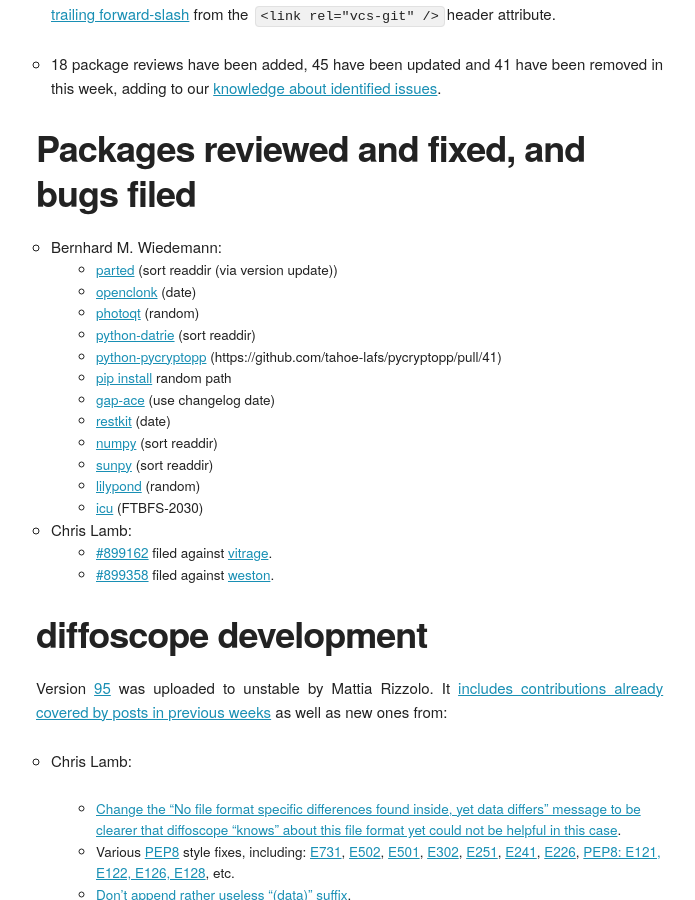
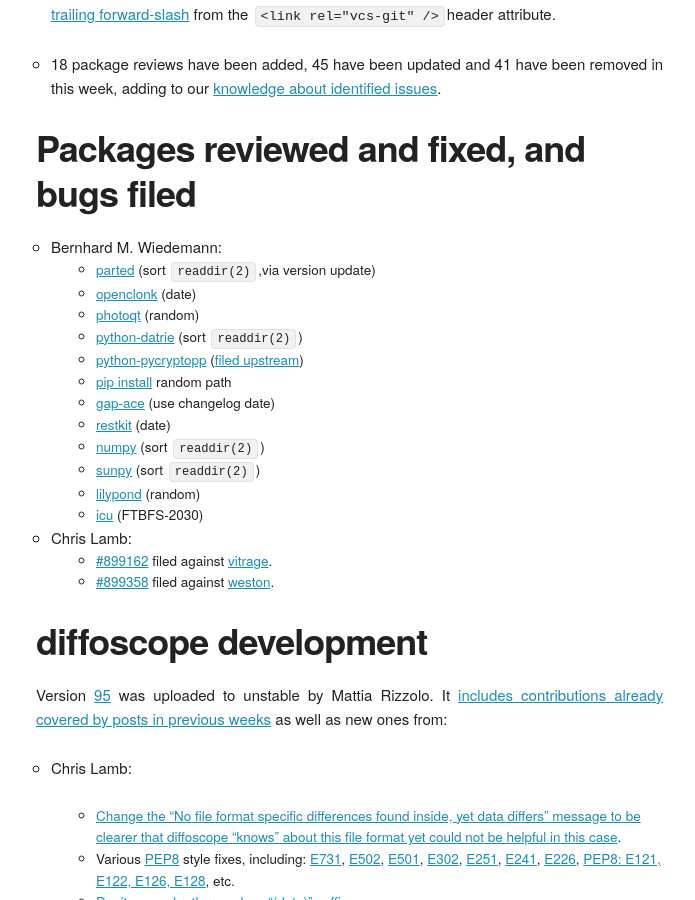
Before and after one commit to prototypefund/reproducible-website, a Jekyll site: the page built from _blog/posts/161.md, in a window 1280 px wide and 900 px high, scrolled down 1184 px. Shown: the whole window, without its empty margins (124-819 px from the left). Built offline with Jekyll 4.4.1, drawn with Linux system fonts in a browser that asks for light colours; some web fonts are replaced.

Commit message:
Tidy up list of fixes from Bernhard.

```diff
--- a/_blog/posts/161.md
+++ b/_blog/posts/161.md
@@ -25,16 +25,16 @@
 -------------------------------------------
 
 * Bernhard M. Wiedemann:
-    * [parted](https://build.opensuse.org/request/show/611893) (sort readdir (via version update))
+    * [parted](https://build.opensuse.org/request/show/611893) (sort `readdir(2)`,via version update)
     * [openclonk](https://build.opensuse.org/request/show/612217) (date)
     * [photoqt](https://build.opensuse.org/request/show/612224) (random)
-    * [python-datrie](https://build.opensuse.org/request/show/612228) (sort readdir)
-    * [python-pycryptopp](https://build.opensuse.org/request/show/612261) (https://github.com/tahoe-lafs/pycryptopp/pull/41)
+    * [python-datrie](https://build.opensuse.org/request/show/612228) (sort `readdir(2)`)
+    * [python-pycryptopp](https://build.opensuse.org/request/show/612261) ([filed upstream](https://github.com/tahoe-lafs/pycryptopp/pull/41))
     * [pip install](https://bugzilla.opensuse.org/show_bug.cgi?id=1094323) random path
     * [gap-ace](https://github.com/gap-packages/ace/pull/15) (use changelog date)
     * [restkit](https://github.com/benoitc/restkit/pull/145) (date)
-    * [numpy](https://github.com/numpy/numpy/pull/11163) (sort readdir)
-    * [sunpy](https://github.com/sunpy/sunpy/pull/2637) (sort readdir)
+    * [numpy](https://github.com/numpy/numpy/pull/11163) (sort `readdir(2)`)
+    * [sunpy](https://github.com/sunpy/sunpy/pull/2637) (sort `readdir(2)`)
     * [lilypond](https://sourceforge.net/p/testlilyissues/issues/5328/) (random)
     * [icu](https://ssl.icu-project.org/trac/ticket/13791) (FTBFS-2030)
 
```
